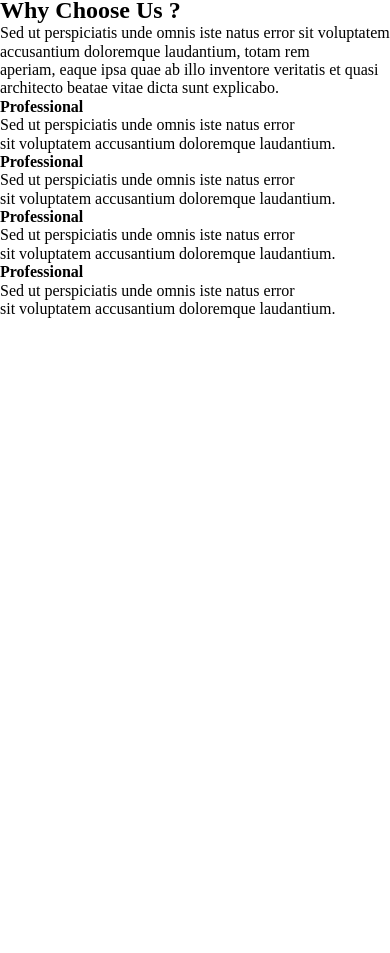
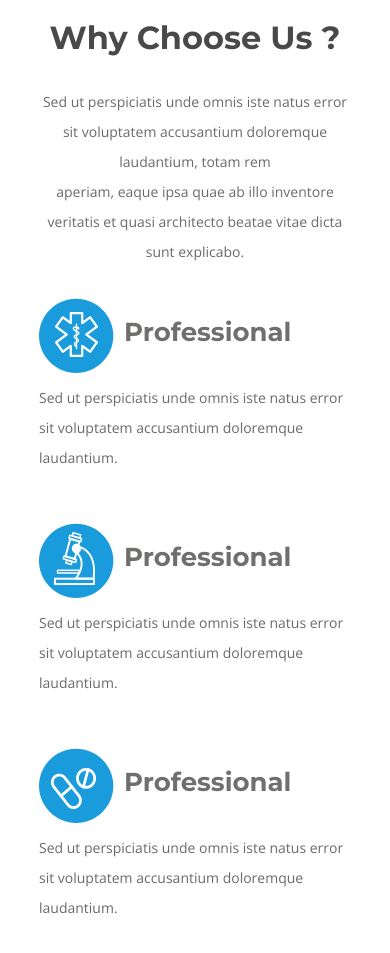
Before and after one commit to evsik/Medical-Landing, a plain HTML site: page index.html in a window 390 px wide. Shown: the part 1029-1982 px from the top of the page. Before the commit the page ends 1347 px from the top, so only its background shows below. Drawn offline with nearby package versions, Linux system fonts and the light colour scheme.

Commit message:
added about us block style

```diff
--- a/index.html
+++ b/index.html
@@ -15,7 +15,7 @@
 </head>
 <body>
 <div class="container">
-    <header>
+    <header class="padding-site">
         <div class="header-logo">
             <img src="images/Logo.png" alt="logo" class="header-logo-img">
         </div>
@@ -46,7 +46,7 @@
             </div>
         </div>
     </header>
-    <div class="navigation-block">
+    <div class="navigation-block padding-site">
         <nav class="menu">
             <ul>
                 <li class="menu-list">
@@ -171,7 +171,7 @@
                 </p>
             </article>
         </div>
-        <section class="about-us-block">
+        <section class="about-us-block padding-site">
             <h2 class="about-us-block-head">
                 Why Choose Us ?
             </h2>
@@ -183,6 +183,7 @@
             </p>
             <div class="about-us-wrapper">
                 <article class="about-us-article">
+                    <img src="images/first-prof.png" alt="Professional" class="about-us-article-img">
                     <h4 class="about-us-article-head">
                         Professional
                     </h4>
@@ -194,6 +195,7 @@
                     </p>
                 </article>
                 <article class="about-us-article">
+                    <img src="images/second-prof.png" alt="Professional" class="about-us-article-img">
                     <h4 class="about-us-article-head">
                         Professional
                     </h4>
@@ -205,6 +207,7 @@
                     </p>
                 </article>
                 <article class="about-us-article">
+                    <img src="images/third-prof.png" alt="Professional" class="about-us-article-img">
                     <h4 class="about-us-article-head">
                         Professional
                     </h4>
@@ -216,6 +219,7 @@
                     </p>
                 </article>
                 <article class="about-us-article">
+                    <img src="images/fourth-prof.png" alt="Professional" class="about-us-article-img">
                     <h4 class="about-us-article-head">
                         Professional
                     </h4>
--- a/style.css
+++ b/style.css
@@ -11,6 +11,11 @@ html {
 
 body {
     margin: 0 auto;
+}
+
+.padding-site {
+    padding-left: 10%;
+    padding-right: 10%;
 }
 
 .container {
@@ -251,6 +256,70 @@ main {
     line-height: 30px;
 }
 
+.about-us-block {
+    padding-top: 6%;
+    padding-bottom: 5%;
+    background: url("images/background-for-about.png") no-repeat center bottom;
+}
+
+.about-us-block-head {
+    margin-bottom: 30px;
+    color: #494949;
+    font-family: Montserrat, sans-serif;
+    font-size: 45px;
+    font-weight: 700;
+    text-align: center;
+}
+
+.about-us-block-text {
+    margin-bottom: 10%;
+    color: #6a6a6a;
+    font-family: "Open Sans", sans-serif;
+    font-size: 16px;
+    font-weight: 400;
+    line-height: 30px;
+    text-align: center;
+}
+
+.about-us-wrapper {
+    display: grid;
+    grid-template-columns: repeat(2, 1fr);
+    grid-row-gap: 100px;
+}
+
+.about-us-article {
+
+}
+
+.about-us-article:nth-child(even) {
+    justify-self: end;
+}
+
+.about-us-article-img {
+    float: left;
+}
+
+.about-us-article-head {
+    color: #6f6f6e;
+    font-family: Montserrat, sans-serif;
+    font-size: 30px;
+    font-weight: 700;
+    padding-top: 20px;
+    padding-left: 10px;
+    overflow: hidden;
+}
+
+.about-us-article-text {
+    color: #6a6a6a;
+    font-family: "Open Sans", sans-serif;
+    font-size: 16px;
+    font-weight: 400;
+    line-height: 30px;
+    text-align: left;
+    padding-top: 10px;
+    clear: both;
+}
+
 
 @media screen and (max-width: 1200px) {
 }
@@ -304,6 +373,20 @@ main {
     .slider-block-text {
         font-size: 14px;
     }
+
+    .about-us-block {
+        background: none;
+    }
+
+    .about-us-wrapper {
+        grid-template-columns: repeat(1, 1fr);
+        grid-row-gap: 50px;
+        justify-items: center;
+    }
+
+    .about-us-article:nth-child(even) {
+        justify-self: inherit;
+    }
 }
 
 @media screen and (max-width: 576px) {
@@ -344,7 +427,7 @@ main {
 
     .slider-block-text {
         margin-bottom: 15px;
-        font-size: 12px;
+        font-size: 14px;
     }
 
     .pluses-article {
@@ -354,6 +437,22 @@ main {
     .pluses-article-text {
         line-height: 15px;
     }
+
+    .about-us-block-head {
+        font-size: 32px;
+    }
+
+    .about-us-block-text {
+        font-size: 14px;
+    }
+
+    .about-us-article-head {
+        font-size: 26px;
+    }
+
+    .about-us-article-text {
+        font-size: 14px;
+    }
 }
 
 @media screen and (max-width: 350px) {
```
Also changed, not shown: images/background-for-about.png (added), images/email.png (deleted), images/first-prof.png (added), images/fourth-prof.png (added), images/phone.png (deleted), images/second-prof.png (added), images/third-prof.png (added), images/time.png (deleted).
